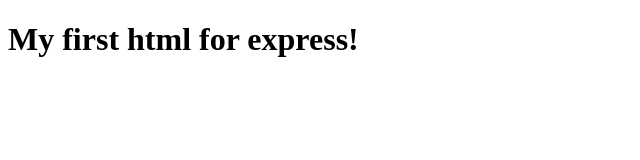
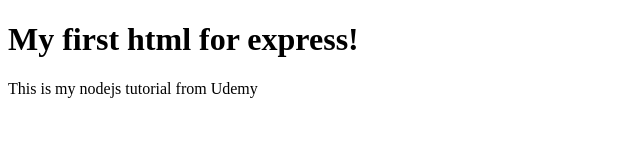
Before and after one commit to AdB9/web_server, a plain HTML site: page public/index.html in a window 1280 px wide. Shown: the whole page, without its empty margins (0-640 px from the left). Drawn offline with Linux system fonts and the light colour scheme.

Commit message:
added paragraph in html

```diff
--- a/public/index.html
+++ b/public/index.html
@@ -6,5 +6,6 @@
     </head>
     <body>
         <h1>My first html for express!</h1>
+        <p>This is my nodejs tutorial from Udemy</p>
     </body>
 </html>
```
